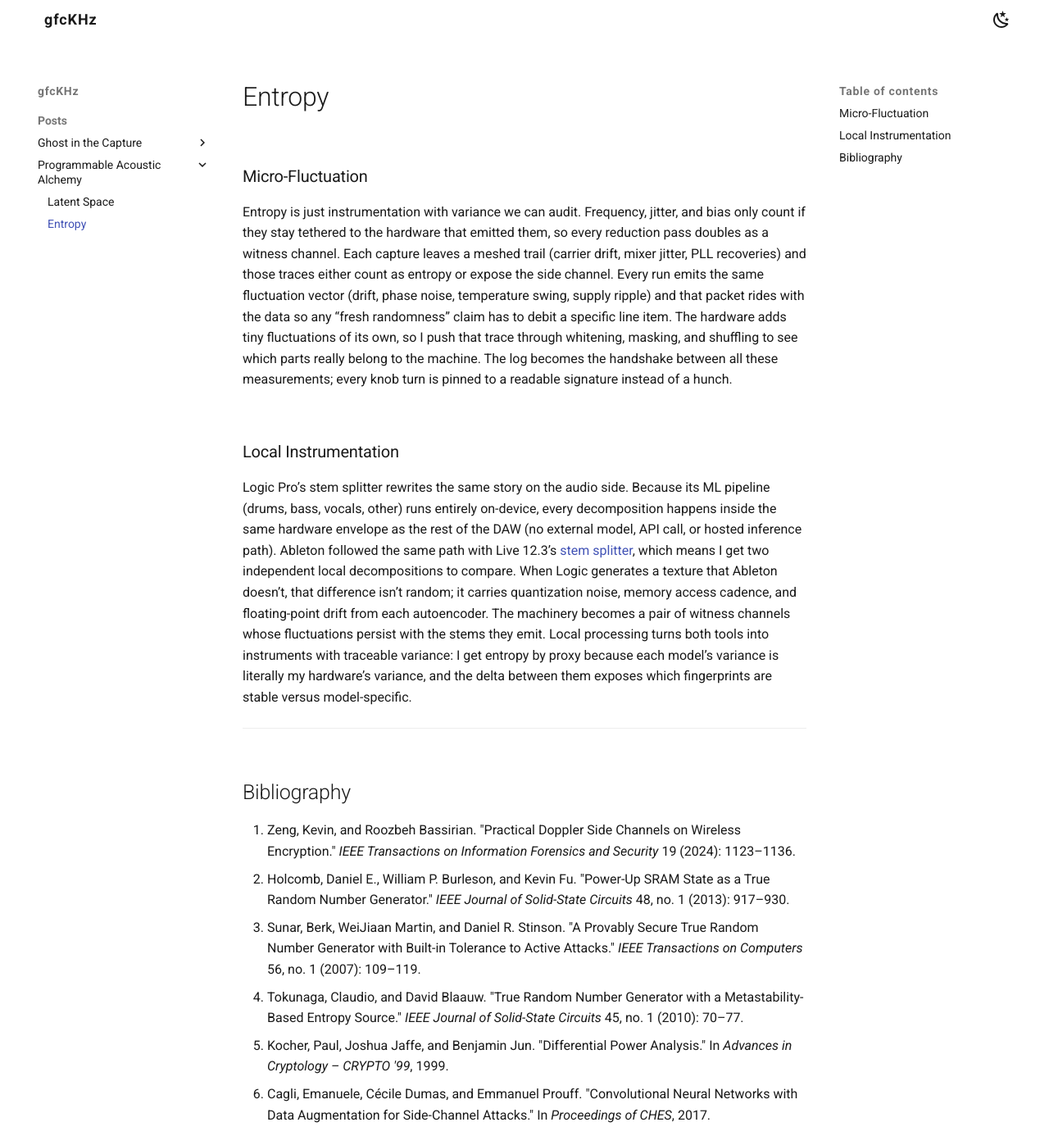
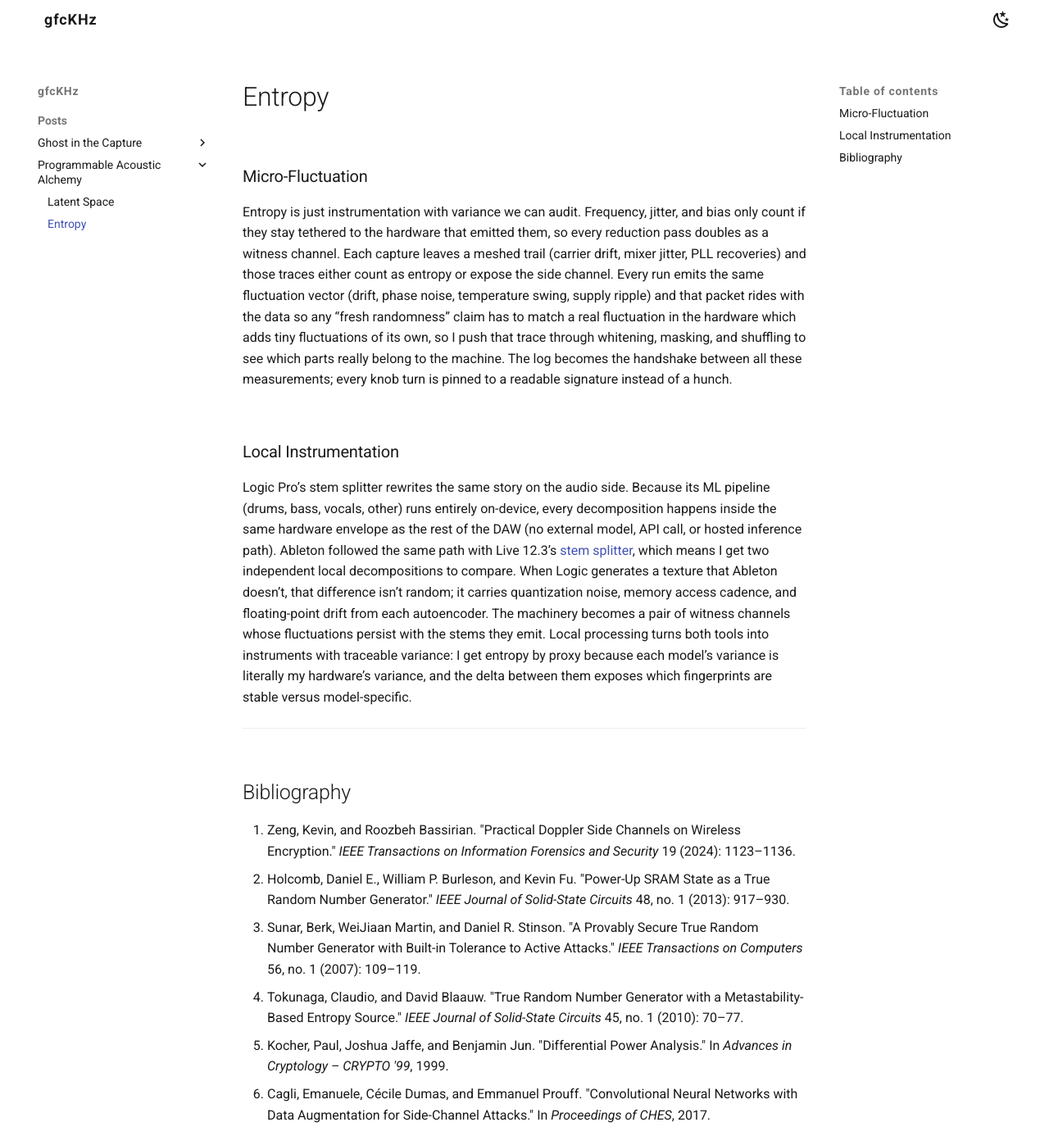
Before and after one commit to gfcKHz/gfcKHz.github.io, an MkDocs documentation site: the page built from docs/posts/entropy.md, in a window 1280 px wide. Shown: the whole page at 82% size. Built offline with MkDocs 1.6.1 and Material for MkDocs 9.7.7, drawn with Linux system fonts in a browser that asks for light colours; some web fonts are replaced.

Commit message:
Entropy changes

```diff
--- a/docs/posts/entropy.md
+++ b/docs/posts/entropy.md
@@ -6,7 +6,7 @@
 
 ### Micro-Fluctuation
 
-Entropy is just instrumentation with variance we can audit. Frequency, jitter, and bias only count if they stay tethered to the hardware that emitted them, so every reduction pass doubles as a witness channel. Each capture leaves a meshed trail (carrier drift, mixer jitter, PLL recoveries) and those traces either count as entropy or expose the side channel. Every run emits the same fluctuation vector (drift, phase noise, temperature swing, supply ripple) and that packet rides with the data so any “fresh randomness” claim has to debit a specific line item. The hardware adds tiny fluctuations of its own, so I push that trace through whitening, masking, and shuffling to see which parts really belong to the machine. The log becomes the handshake between all these measurements; every knob turn is pinned to a readable signature instead of a hunch.
+Entropy is just instrumentation with variance we can audit. Frequency, jitter, and bias only count if they stay tethered to the hardware that emitted them, so every reduction pass doubles as a witness channel. Each capture leaves a meshed trail (carrier drift, mixer jitter, PLL recoveries) and those traces either count as entropy or expose the side channel. Every run emits the same fluctuation vector (drift, phase noise, temperature swing, supply ripple) and that packet rides with the data so any “fresh randomness” claim has to match a real fluctuation in the hardware which adds tiny fluctuations of its own, so I push that trace through whitening, masking, and shuffling to see which parts really belong to the machine. The log becomes the handshake between all these measurements; every knob turn is pinned to a readable signature instead of a hunch.
 
 ### Local Instrumentation
 
```
